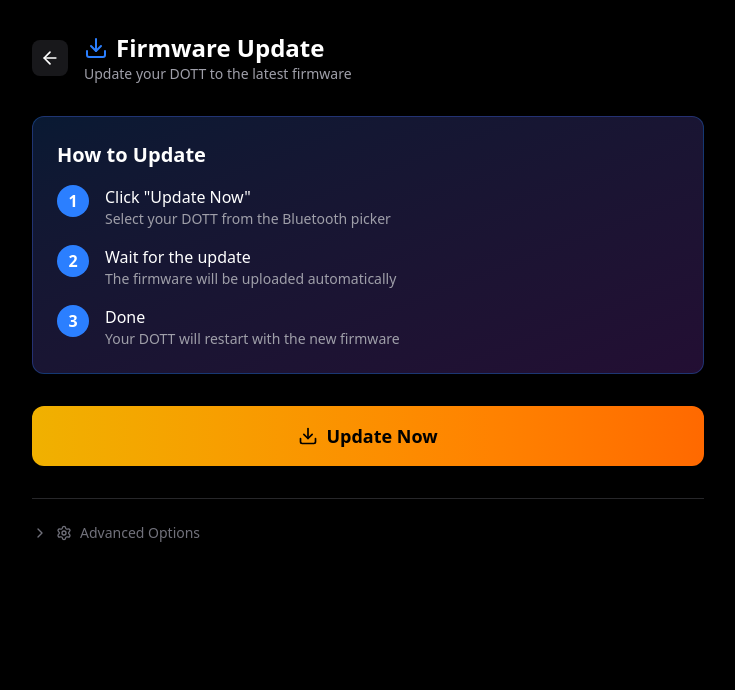
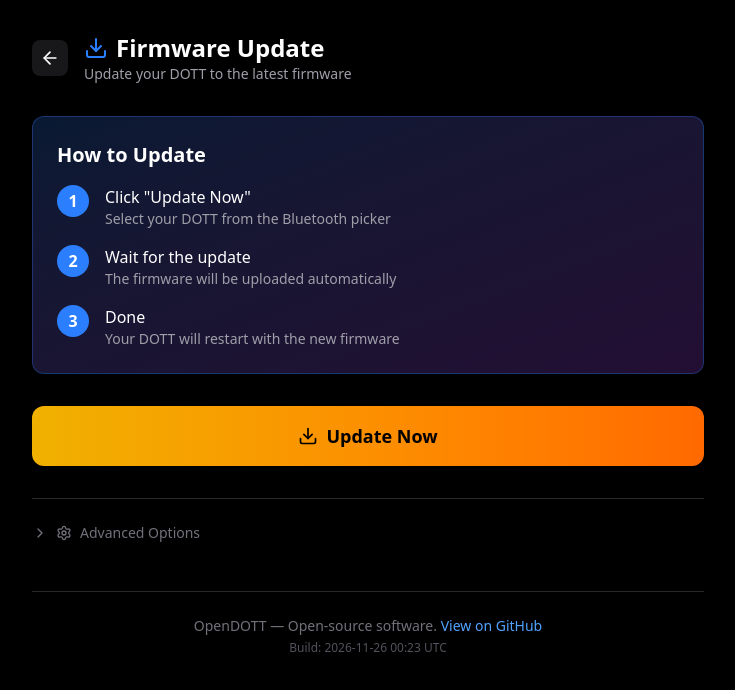
Before and after one commit to Bentlybro/opendott, a React (Vite) app in the folder web/: page /flash in a window 1280 px wide. Shown: the top 690 px of the page, without its empty margins (272-1007 px from the left). Built offline with nearby package versions, Linux system fonts and the light colour scheme.

Commit message:
feat: add footer with build time to flash page

```diff
--- a/web/src/pages/Flash.tsx
+++ b/web/src/pages/Flash.tsx
@@ -427,6 +427,19 @@
             </details>
           </div>
         )}
+
+        {/* Footer */}
+        <footer className="mt-12 pt-6 border-t border-zinc-800 text-center text-zinc-500 text-sm">
+          <p>
+            OpenDOTT — Open-source software.{' '}
+            <a href="https://github.com/Bentlybro/opendott" className="text-blue-400 hover:underline">
+              View on GitHub
+            </a>
+          </p>
+          <p className="text-xs text-zinc-600 mt-1">
+            Build: {__BUILD_TIME__}
+          </p>
+        </footer>
       </div>
     </div>
   );
```
